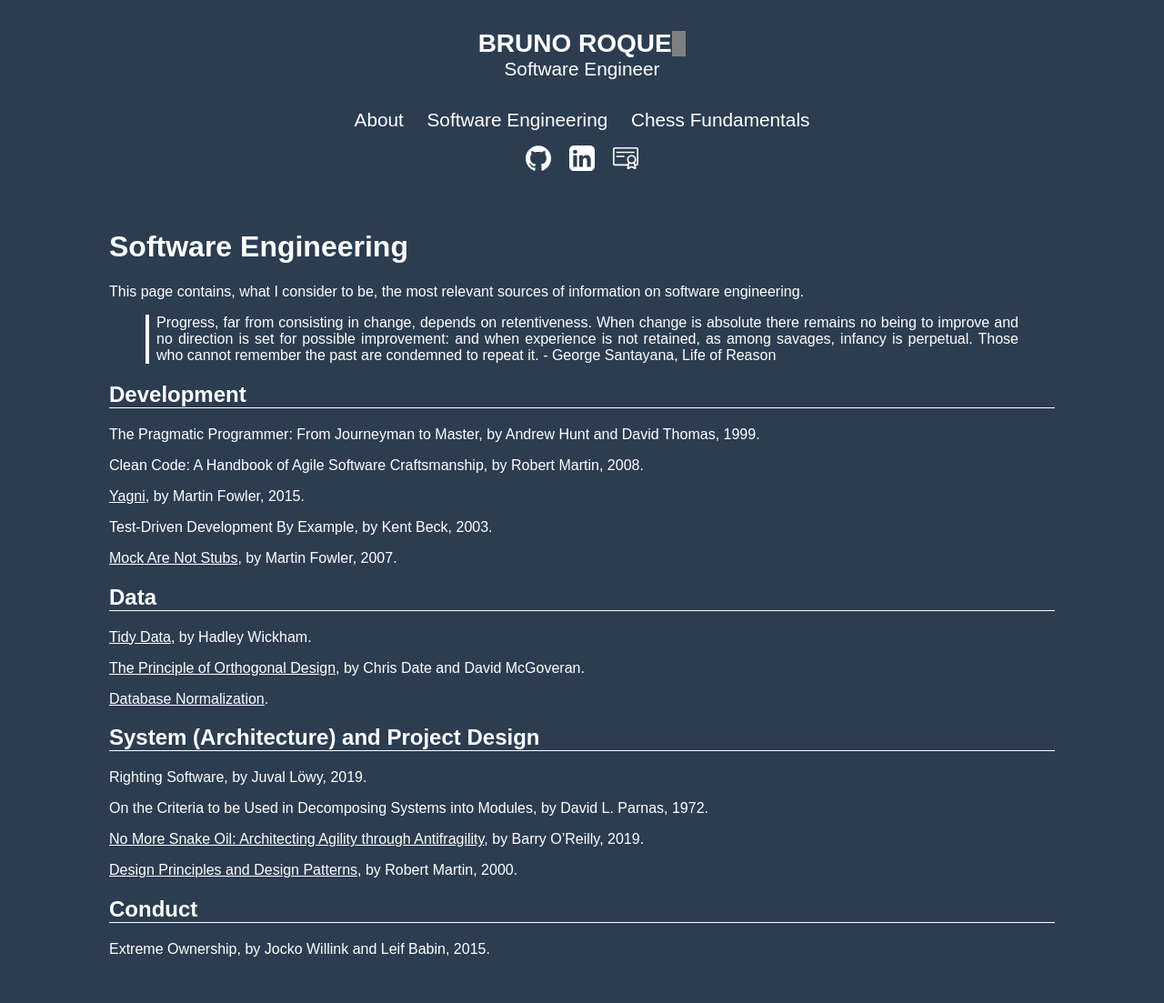
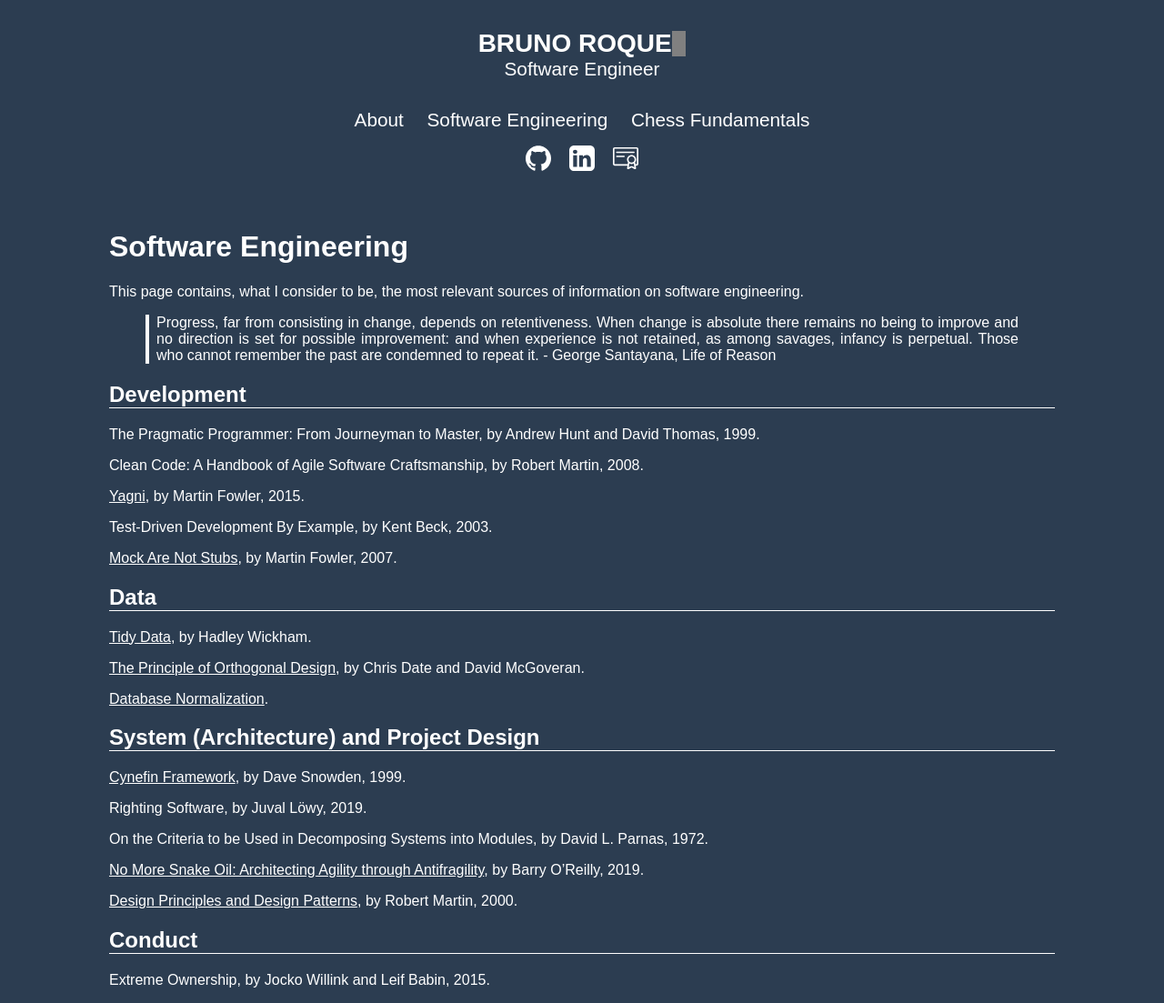
Before and after one commit to brunoroque06/brunoroque06.github.io, a Jekyll site: the page built from _pages/software-engineering.md, in a window 1280 px wide. Shown: the whole page at 91% size. Built offline with Jekyll 4.4.1, drawn with Linux system fonts in a browser that asks for light colours; our own code applies the rules of GitHub Pages for plain Markdown files; before the commit the page ends 1069 px from its top, so only the background shows below that.

Commit message:
Add cynefin framework

```diff
--- a/_pages/software-engineering.md
+++ b/_pages/software-engineering.md
@@ -31,6 +31,8 @@ Test-Driven Development By Example, by Kent Beck, 2003.
 
 ## System (Architecture) and Project Design
 
+[Cynefin Framework](https://en.wikipedia.org/wiki/Cynefin_framework), by Dave Snowden, 1999.
+
 Righting Software, by Juval Löwy, 2019.
 
 On the Criteria to be Used in Decomposing Systems into Modules, by David L. Parnas, 1972.
```
